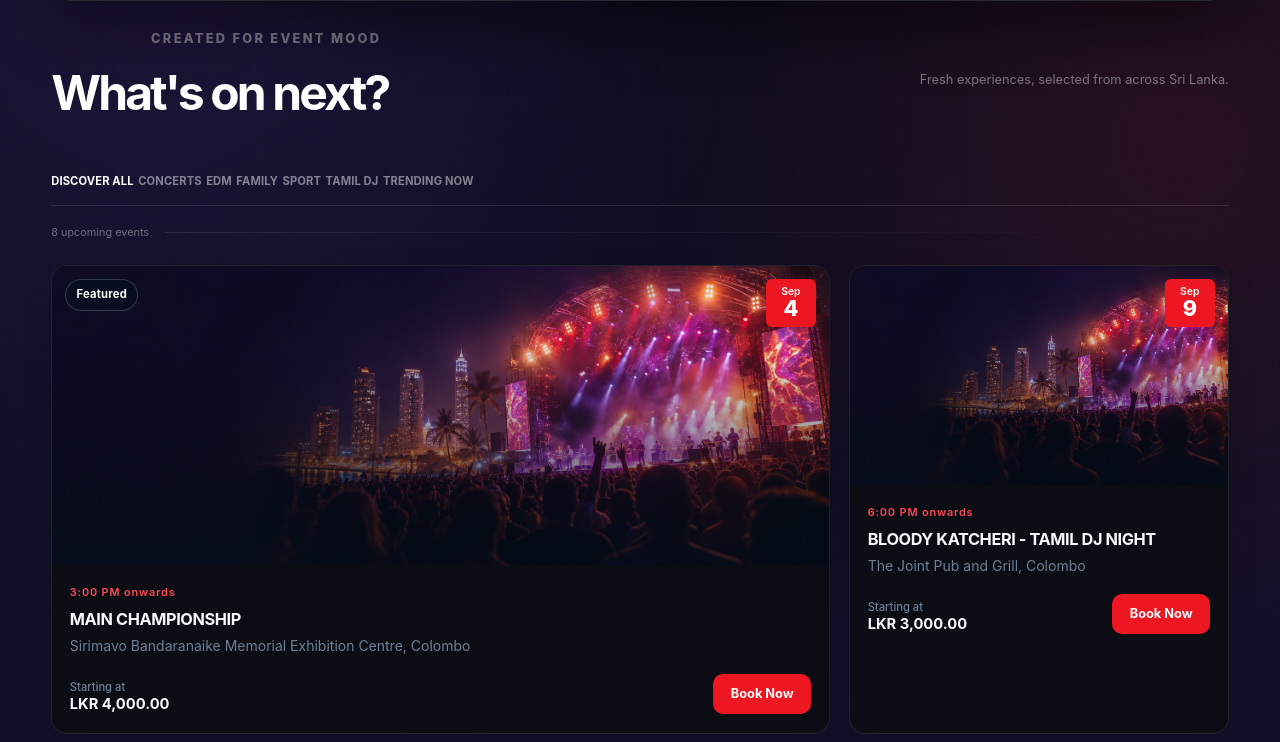
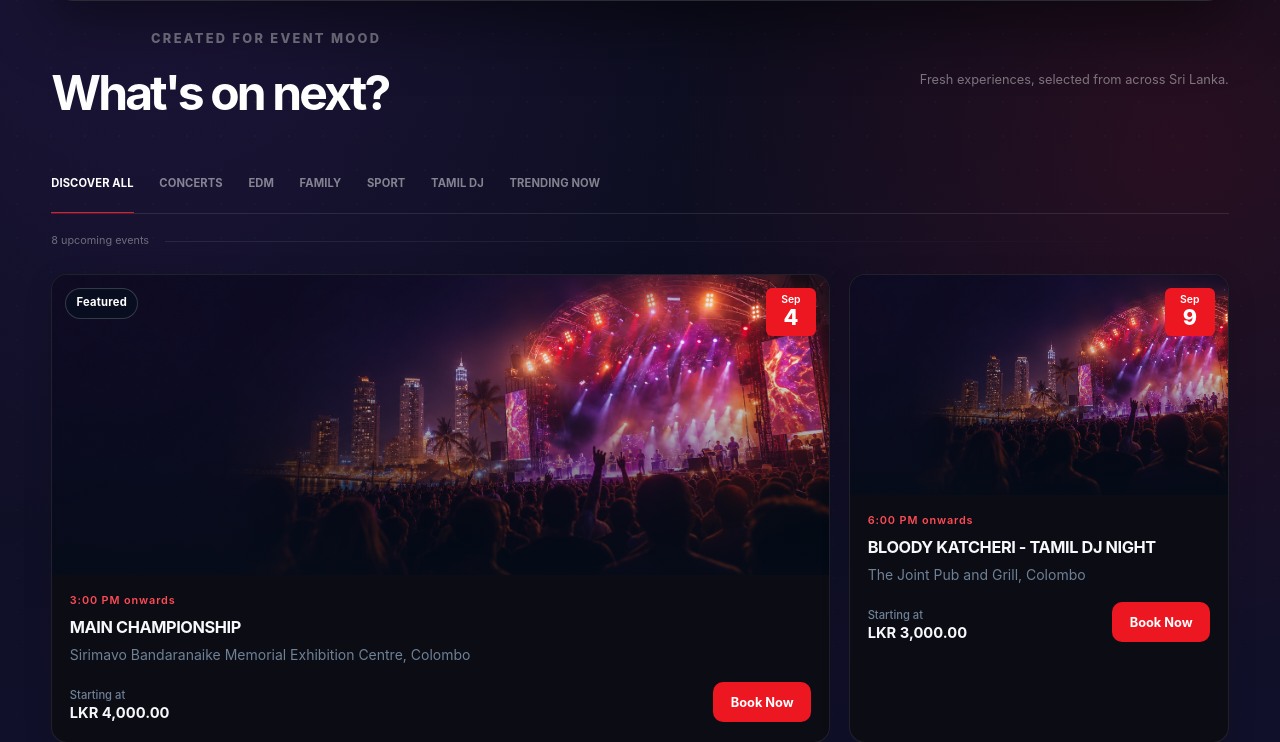
Before and after one commit to achintha25-com/NexTik, a PHP site: page / in a window 1280 px wide. Shown: the part 831-1573 px from the top of the page. Run offline with PHP 8.4, Linux system fonts and the light colour scheme; data comes from the database, SQL or seed files in the repository.

Commit message:
Fix homepage category navigation styling

```diff
--- a/includes/templates/home.php
+++ b/includes/templates/home.php
@@ -74,7 +74,7 @@ $selectedCategory = $category;
             <p>Fresh experiences, selected from across Sri Lanka.</p>
         </div>
 
-        <div class="original-tabs">
+        <div class="category-pills original-tabs">
             <a class="category-pill <?= $selectedCategory === '' ? 'active' : '' ?>" href="<?= e(app_url()) ?>">Discover all</a>
             <?php foreach ($categories as $item): ?>
                 <a class="category-pill <?= $selectedCategory === $item['slug'] ? 'active' : '' ?>" href="<?= e(app_url('home', ['category' => $item['slug']])) ?>"><?= e($item['name']) ?></a>
```
